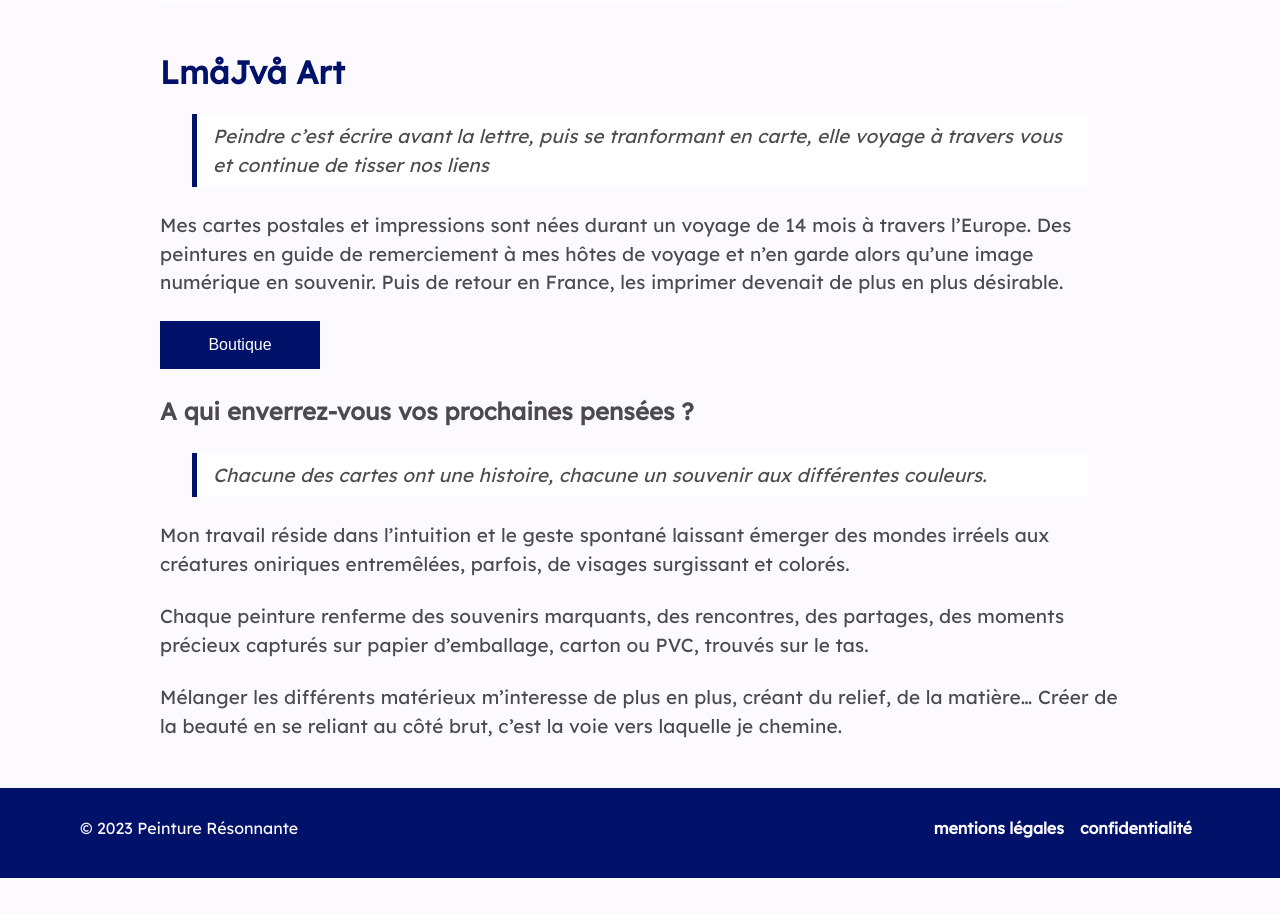
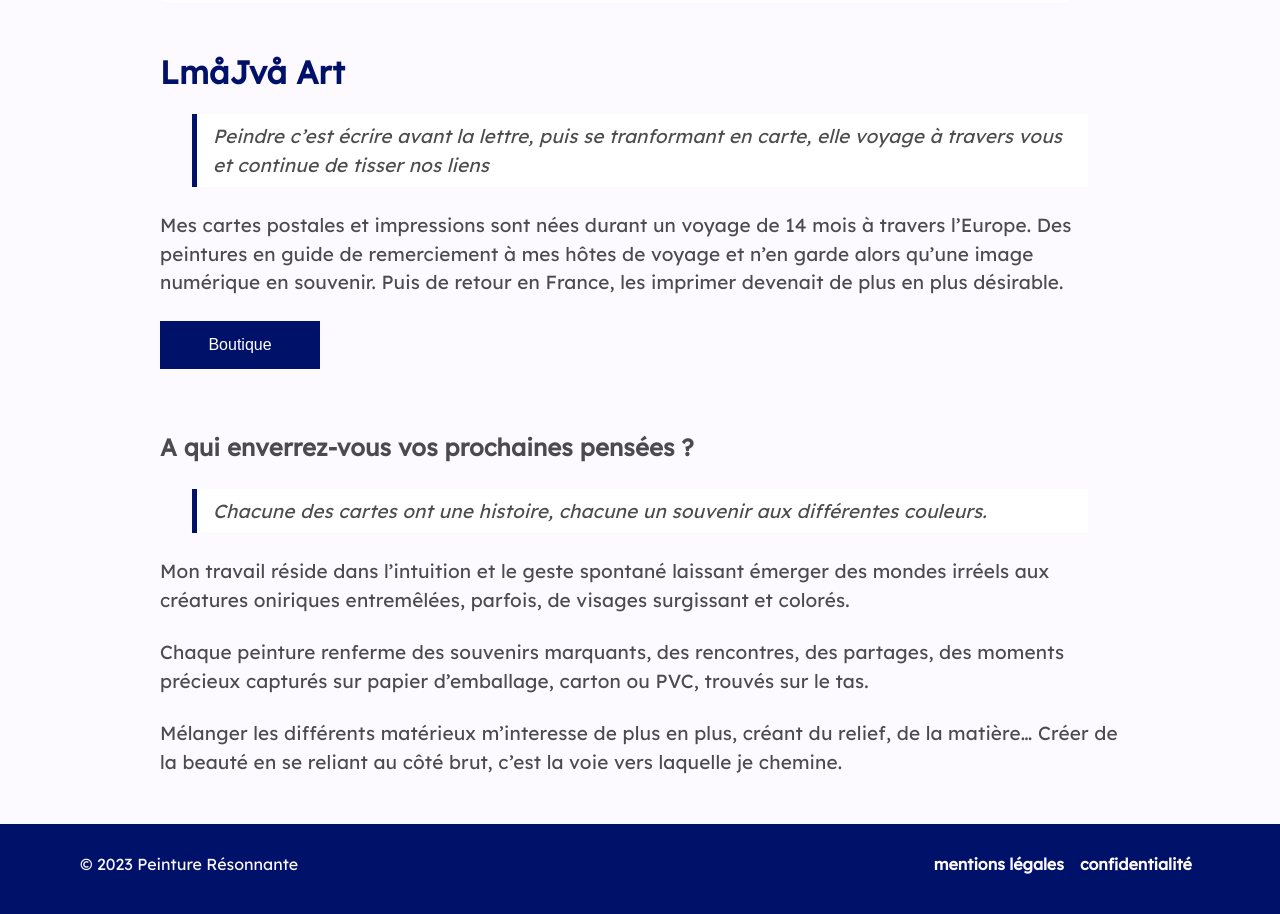
Before and after one commit to LmaJva/website, a Jekyll site: the page built from index.md, in a window 1280 px wide. Shown: the part 639-1553 px from the top of the page. Built offline with Jekyll 4.4.1, drawn with Linux system fonts in a browser that asks for light colours; nearby versions of some CDN libraries; before the commit the page ends 1517 px from its top, so only the background shows below that.

Commit message:
Update maquillage.scss

```diff
--- a/_sass/maquillage.scss
+++ b/_sass/maquillage.scss
@@ -283,7 +283,7 @@ header .search-engine input[type="submit"] {
 .blobContent h4 {
     font-size: 1.1875rem;
     line-height: 1.75rem;
-    margin-top: 1.75rem;
+    margin-top: 4rem;
     margin-bottom: 1.75rem;
 }
 
```
